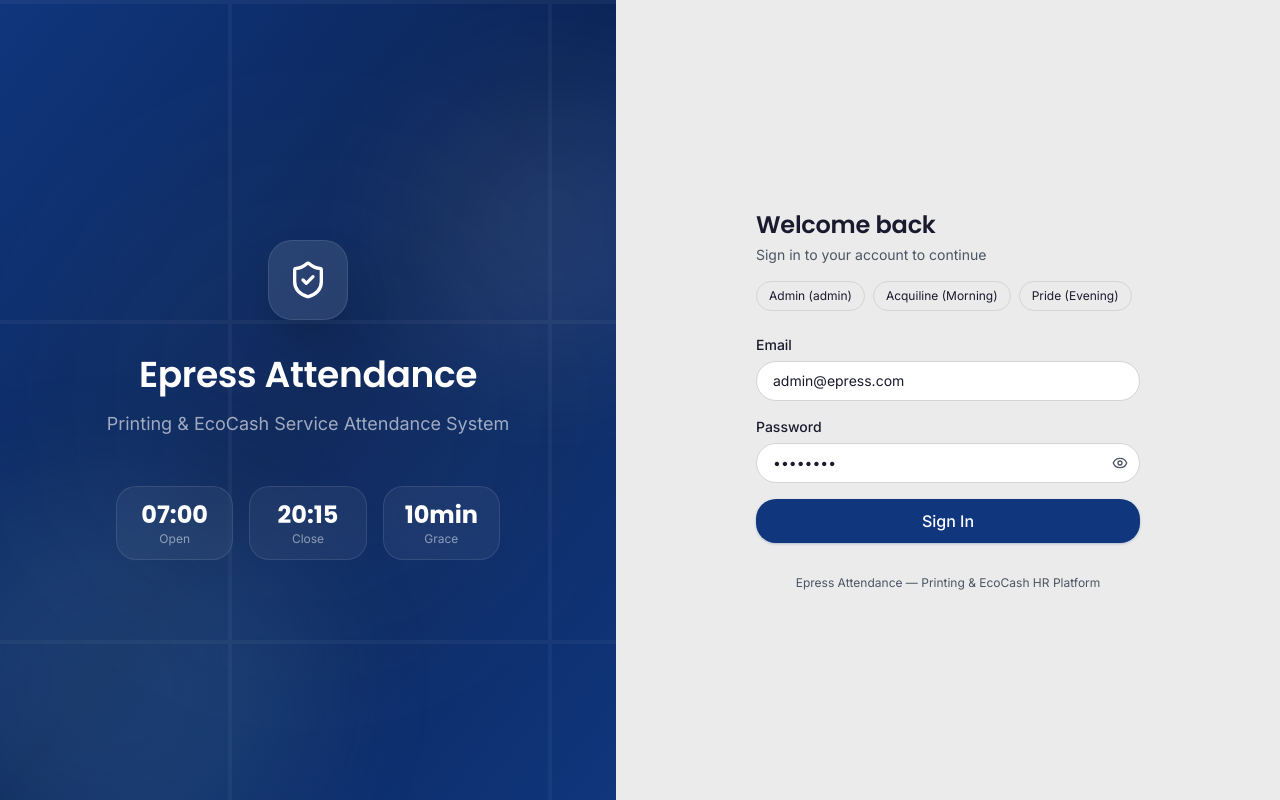
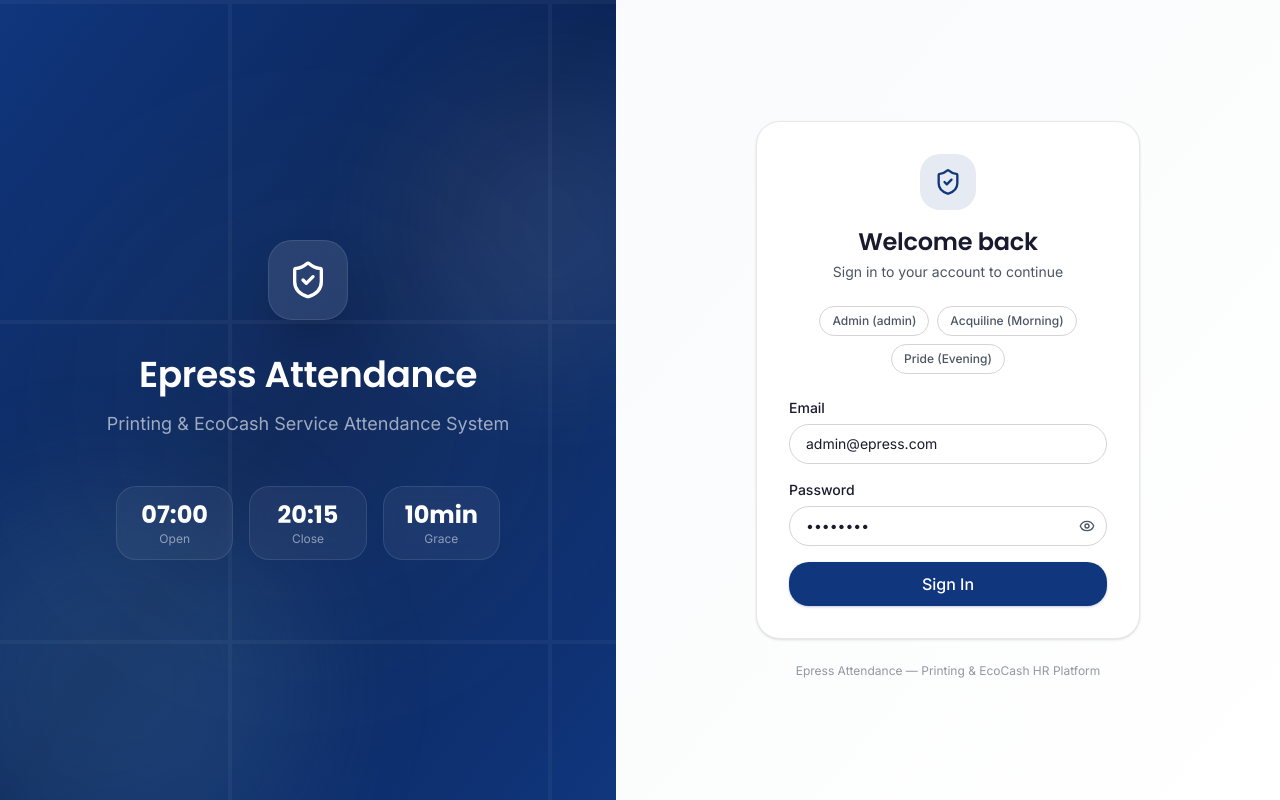
Before and after one commit to moyana2307-art/Epress-Computech-Attendance-App, a React (Vite) app in the folder epress-attendance/: page /login in a window 1280 px wide. Built offline with nearby package versions, Linux system fonts and the light colour scheme.

Commit message:
Fix light mode theme - enhance login page with card layout, fix glow CSS variables for default light mode

```diff
--- a/epress-attendance/src/components/layout/Layout.tsx
+++ b/epress-attendance/src/components/layout/Layout.tsx
@@ -5,8 +5,8 @@
 export default function Layout({ children }: { children: ReactNode }) {
   return (
     <div className="min-h-screen bg-background relative">
-      <div className="ambient-glow top-0 left-0 w-[500px] h-[500px] rounded-full bg-secondary/5 dark:bg-secondary/8 blur-[120px] -translate-x-1/2 -translate-y-1/2 animate-float-slow" />
-      <div className="ambient-glow bottom-0 right-0 w-[600px] h-[600px] rounded-full bg-primary/3 dark:bg-primary/10 blur-[150px] translate-x-1/3 translate-y-1/3 animate-float-slower" />
+      <div className="ambient-glow top-0 left-0 w-[500px] h-[500px] rounded-full bg-secondary/10 dark:bg-secondary/12 blur-[120px] -translate-x-1/2 -translate-y-1/2 animate-float-slow" />
+      <div className="ambient-glow bottom-0 right-0 w-[600px] h-[600px] rounded-full bg-primary/5 dark:bg-primary/15 blur-[150px] translate-x-1/3 translate-y-1/3 animate-float-slower" />
       <Sidebar />
       <div className="lg:pl-64 transition-all duration-300 relative z-10">
         <Topbar />
--- a/epress-attendance/src/index.css
+++ b/epress-attendance/src/index.css
@@ -36,6 +36,12 @@
   --radius-2xl: 1.5rem;
 }
 
+:root {
+  --color-glow-primary: rgba(116, 180, 217, 0.1);
+  --color-glow-accent: rgba(16, 54, 125, 0.06);
+  --color-surface: #F5F6F8;
+}
+
 .dark {
   --color-background: #0F172A;
   --color-card: #1E293B;
@@ -51,11 +57,7 @@
   --color-sidebar-text-active: #FFFFFF;
   --color-glow-primary: rgba(116, 180, 217, 0.15);
   --color-glow-accent: rgba(16, 54, 125, 0.2);
-}
-
-.light {
-  --color-glow-primary: rgba(116, 180, 217, 0.08);
-  --color-glow-accent: rgba(16, 54, 125, 0.04);
+  --color-surface: #1E293B;
 }
 
 body {
--- a/epress-attendance/src/pages/Login.tsx
+++ b/epress-attendance/src/pages/Login.tsx
@@ -32,7 +32,7 @@
   ];
 
   return (
-    <div className="min-h-screen bg-background flex">
+    <div className="min-h-screen flex">
       <div className="hidden lg:flex flex-1 bg-gradient-to-br from-primary via-primary-dark to-primary relative overflow-hidden items-center justify-center">
         <div className="absolute inset-0 opacity-[0.04]">
           <svg width="100%" height="100%" viewBox="0 0 100 100" preserveAspectRatio="xMidYMid slice">
@@ -74,10 +74,10 @@
         </motion.div>
       </div>
 
-      <div className="flex-1 flex items-center justify-center p-6">
+      <div className="flex-1 flex items-center justify-center p-6 bg-gradient-to-br from-gray-50 to-white dark:from-gray-900 dark:to-gray-950">
         <motion.div
-          initial={{ opacity: 0, x: 20 }}
-          animate={{ opacity: 1, x: 0 }}
+          initial={{ opacity: 0, y: 20 }}
+          animate={{ opacity: 1, y: 0 }}
           className="w-full max-w-sm"
         >
           <div className="lg:hidden flex justify-center mb-8">
@@ -86,16 +86,22 @@
             </div>
           </div>
 
-          <h2 className="text-2xl font-bold text-text mb-1 font-heading">Welcome back</h2>
-          <p className="text-text-secondary text-sm mb-4">Sign in to your account to continue</p>
+          <div className="bg-white dark:bg-gray-800 rounded-2xl p-8 shadow-sm border border-border-light">
+            <div className="text-center mb-6">
+              <div className="w-14 h-14 mx-auto mb-4 rounded-xl bg-primary/10 dark:bg-primary/20 flex items-center justify-center">
+                <ShieldCheck className="w-7 h-7 text-primary" />
+              </div>
+              <h2 className="text-2xl font-bold text-text font-heading">Welcome back</h2>
+              <p className="text-text-secondary text-sm mt-1">Sign in to your account to continue</p>
+            </div>
 
-          <div className="flex flex-wrap gap-2 mb-6">
+            <div className="flex flex-wrap gap-2 mb-6 justify-center">
               {demoAccounts.map((acct) => (
                 <button
                   key={acct.email}
                   type="button"
                   onClick={() => { setEmail(acct.email); setPassword(acct.password); }}
-                className="px-3 py-1.5 text-xs rounded-lg border border-border hover:bg-background transition-colors text-text"
+                  className="px-3 py-1.5 text-xs rounded-lg border border-border hover:border-primary/30 hover:bg-primary/5 transition-all duration-200 text-text-secondary hover:text-primary font-medium"
                 >
                   {acct.label} ({acct.role})
                 </button>
@@ -140,8 +146,9 @@
                 {loading ? 'Signing in...' : 'Sign In'}
               </Button>
             </form>
+          </div>
 
-          <p className="text-center text-xs text-text-secondary mt-8">
+          <p className="text-center text-xs text-text-secondary/60 mt-6">
             Epress Attendance — Printing &amp; EcoCash HR Platform
           </p>
         </motion.div>
```
Lines whose indentation alone changed are shown as unchanged.
